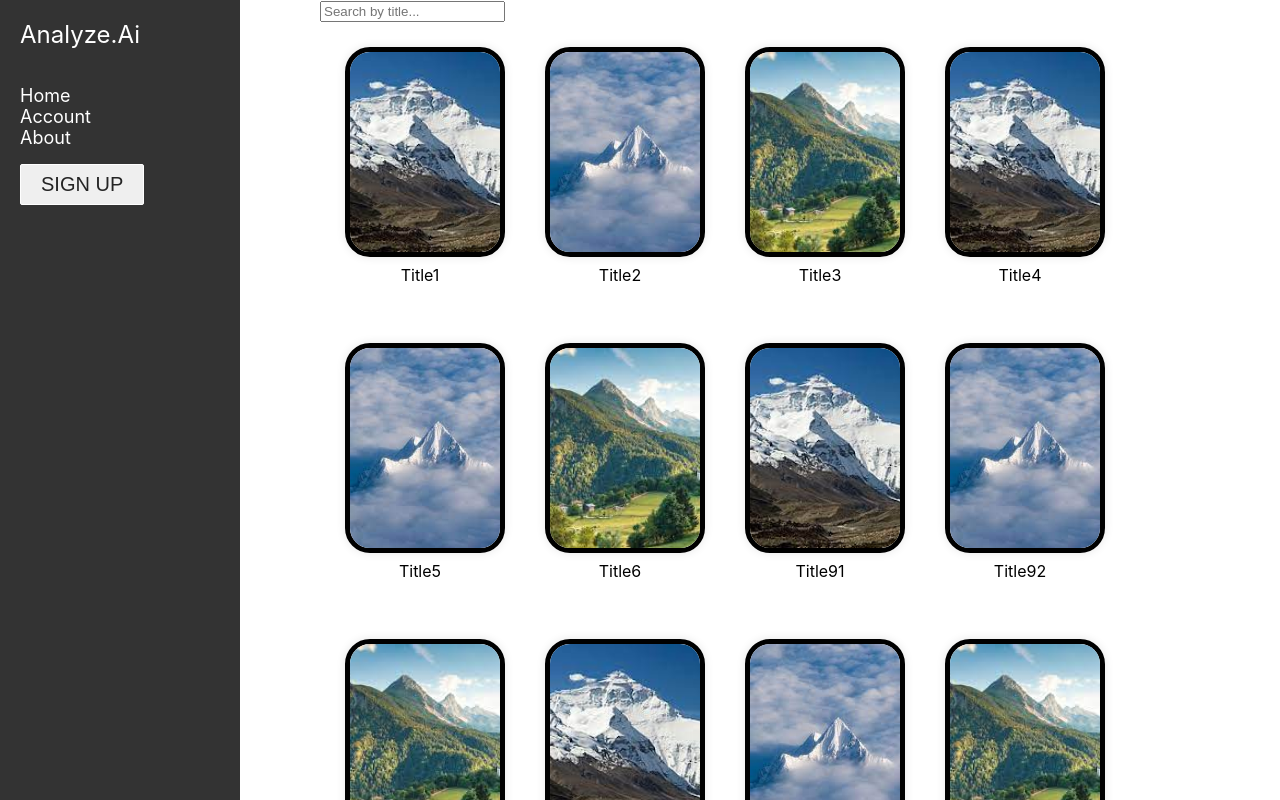
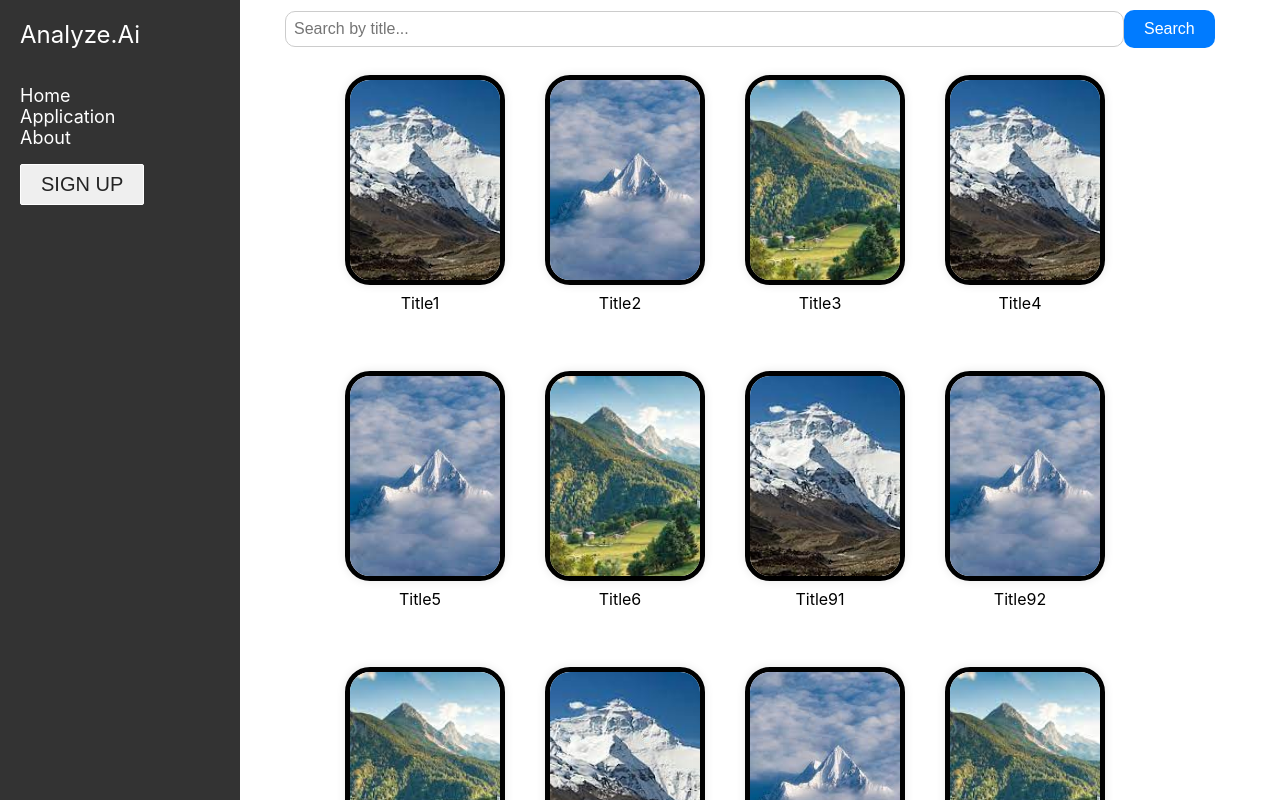
Before and after one commit to 21tstrow/aimsp2024tuckervaida, a React (Create React App) app: page / in a window 1280 px wide. Shown: the top 800 px of the page. Built offline with nearby package versions, Linux system fonts and the light colour scheme.

Commit message:
Navbar, ApplicationPage

```diff
--- a/src/App.js
+++ b/src/App.js
@@ -2,6 +2,7 @@ import React, { useState, useEffect } from 'react';
 import Navbar from './components/Navbar.js';
 import DisplayPDF from './functions/UploadPDF.js';
 import HomePage from './HomePage';
+import ApplicationPage from './ApplicationPage'; // Import the ApplicationPage component
 import { BrowserRouter as Router, Route, Routes } from 'react-router-dom';
 
 function App() {
@@ -28,7 +29,8 @@ function App() {
         <Navbar />
         <div className="content-wrapper" style={{ marginLeft: navbarWidth + 30}}>
           <Routes>
-            <Route path="/" exact element={<HomePage />} />
+            <Route path="/" element={<HomePage />} />
+            <Route path="/application" element={<ApplicationPage />} /> // Define route for ApplicationPage
           </Routes>
           <DisplayPDF />
         </div>
--- /dev/null
+++ b/src/ApplicationPage.js
@@ -0,0 +1,16 @@
+import React from 'react';
+
+function ApplicationPage() {
+  const handleClick = () => {
+    alert('Button clicked!');
+  };
+
+  return (
+    <div className="application-page">
+      <h1>Application Page</h1>
+      <button onClick={handleClick}>Click Me</button>
+    </div>
+  );
+}
+
+export default ApplicationPage;
--- a/src/HomePage.css
+++ b/src/HomePage.css
@@ -2,4 +2,9 @@
     display: flex;
     flex-wrap: wrap;
     justify-content: flex-start; /* Adjust as needed */
-  }
+}
+
+.search-bar-wrapper-homepage {
+    width: 100%;
+    padding-bottom: 50px;
+}
--- a/src/HomePage.js
+++ b/src/HomePage.js
@@ -2,6 +2,7 @@ import React, { useState } from 'react';
 import ImageTile from './ImageTile';
 import SearchBar from './SearchBar'; // Import the SearchBar component
 import './HomePage.css';
+import './SearchBar.css'
 
 import Mountain1 from './components/Mountain1.jpeg';
 import Mountain2 from './components/Mountain2.jpeg';
@@ -35,7 +36,9 @@ const HomePage = () => {
   return (
     <div className="homepage">
       {/* Render the SearchBar component */}
-      <SearchBar searchQuery={searchQuery} setSearchQuery={setSearchQuery} />
+      <div className="search-bar-wrapper-homepage">
+        <SearchBar searchQuery={searchQuery} setSearchQuery={setSearchQuery} />
+      </div>
 
       <div className="image-tiles-wrapper">
         {filteredImageTiles.map((imageTileData, index) => (
--- /dev/null
+++ b/src/SearchBar.css
@@ -0,0 +1,42 @@
+.search-bar-wrapper {
+  padding-left: 25px;
+}
+
+.search-bar {
+  position: fixed; /* Position the search bar fixed relative to the viewport */
+  top: 0; /* Position it at the top of the viewport */
+  left: 275px; /* Align it to the left edge of the viewport */
+  width: 95%; /* Take up 100% of the viewport width */
+  z-index: 999; /* Ensure it appears above other content */
+  padding: 10px; /* Add padding for better visual appearance */
+  background-color: #ffffff; /* Background color */
+  box-sizing: border-box;
+}
+
+.search-input {
+  width: calc(100% - 375px); /* Adjust the input width as needed */
+  padding: 8px; /* Add padding */
+  border: 1px solid #ccc; /* Border */
+  border-radius: 10px; /* Border radius */
+  font-size: 16px; /* Font size */
+}
+
+.search-input:focus {
+  outline: none;
+  border-color: #007bff;
+}
+
+.search-button {
+  background-color: #007bff;
+  color: white;
+  padding: 10px 20px;
+  border: none;
+  border-radius: 10px;
+  cursor: pointer;
+  font-size: 16px;
+  transition: background-color 0.3s ease-in-out;
+}
+
+.search-button:hover {
+  background-color: #0056b3;
+}
--- a/src/SearchBar.js
+++ b/src/SearchBar.js
@@ -1,4 +1,7 @@
+// SearchBar.js
+
 import React from 'react';
+import './SearchBar.css'; // Import the SearchBar.css file
 
 const SearchBar = ({ searchQuery, setSearchQuery }) => {
   // Event handler to update search query
@@ -6,14 +9,26 @@ const SearchBar = ({ searchQuery, setSearchQuery }) => {
     setSearchQuery(event.target.value);
   };
 
+  // Event handler for submitting the search form
+  const handleSubmit = (event) => {
+    event.preventDefault(); // Prevent the default form submission behavior
+    // You can perform any action here, such as filtering images based on the search query
+  };
+
   return (
+    <div className="search-bar-wrapper">
       <div className="search-bar">
+        <form onSubmit={handleSubmit}>
           <input
             type="text"
+            className="search-input" // Add class name for input
             placeholder="Search by title..."
             value={searchQuery}
             onChange={handleSearchChange}
           />
+          <button type="submit" className="search-button">Search</button> {/* Search button */}
+        </form>
+      </div>
     </div>
   );
 };
--- a/src/components/Navbar.js
+++ b/src/components/Navbar.js
@@ -35,8 +35,8 @@ function Navbar() {
                         </Link>
                     </li>
                     <li className='nav-item'>
-                        <Link to='/' className='nav-links'>
-                            Account
+                        <Link to='/application' className='nav-links'>
+                            Application
                         </Link>
                     </li>
                     <li className='nav-item'>
```
Lines whose indentation alone changed are shown as unchanged.
